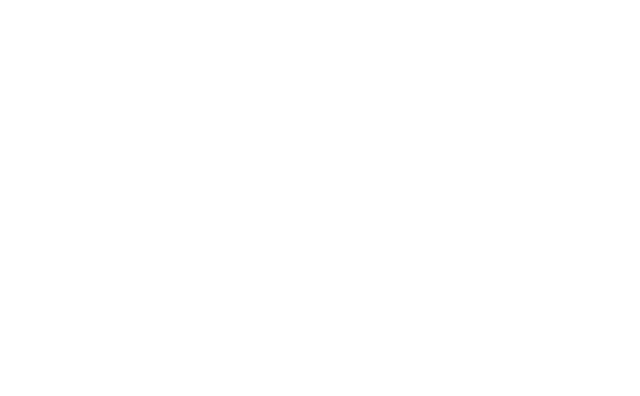
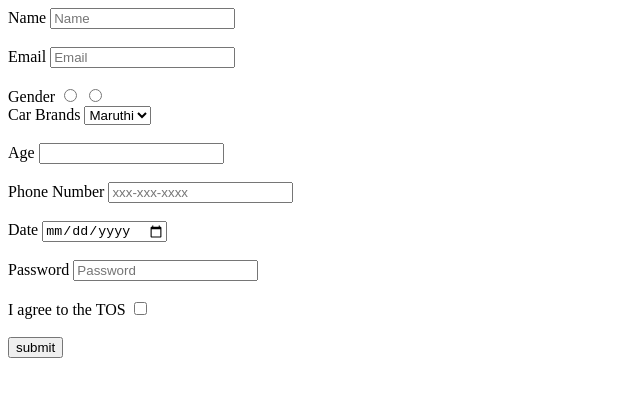
Before and after one commit to acciojob/signup-form-car-Balasai234, a website: page main.html in a window 1280 px wide. Shown: the whole page, without its empty margins (0-640 px from the left). Drawn offline with Linux system fonts and the light colour scheme.

Commit message:
created a submission

```diff
--- a/main.html
+++ b/main.html
@@ -10,7 +10,42 @@
 	<!-- the entire body must be written by student -->
     <script type="text/javascript" src="./script.js">
 </script>
-
+	<form action="" method="post">
+<label for="name">Name</Label>
+<input type="text" id="name" name="fname" required placeholder="Name">
+	<br><br>
+<label for="Email">Email</Label>
+<input type="email" id="Email" name="femail" required placeholder="Email">
+	<br><br>
+<label for="gender_m">Gender</label>
+<input type="radio" id="gender_m" name="gender" value="male" required>
+<input type="radio" id="gender_f" name="gender" value="female" required>
+	<br>
+<label for="cars">Car Brands</label>
+<select id="cars" placeholder="--Please choose an option--">
+	<option>Maruthi</option>
+	<option>Kia</option>
+	<option>Tata</option>
+</select>
+	<br><br>
+	<label for="age">Age</label>
+	<input type="number" id="age" name="age" required>
+	<br><br>
+	<label for="tel">Phone Number</label>
+	<input type="tel" id="tel"  required placeholder="xxx-xxx-xxxx">
+	<br><br>
+	<label for="dob">Date</label>
+	<input type="Date" id="dob" required>
+	<br><br>
+	<label for="password">Password</label>
+	<input type="password" id="password"required placeholder="Password">
+	<br><br>
+	<label for="tos">I agree to the TOS</label>
+	<input type="checkbox" id="tos" required>
+	<br><br>
+	<input type="button" id="sub" value="submit">
+	<br>
+	</form>
 </body>
 
 </html>
```
